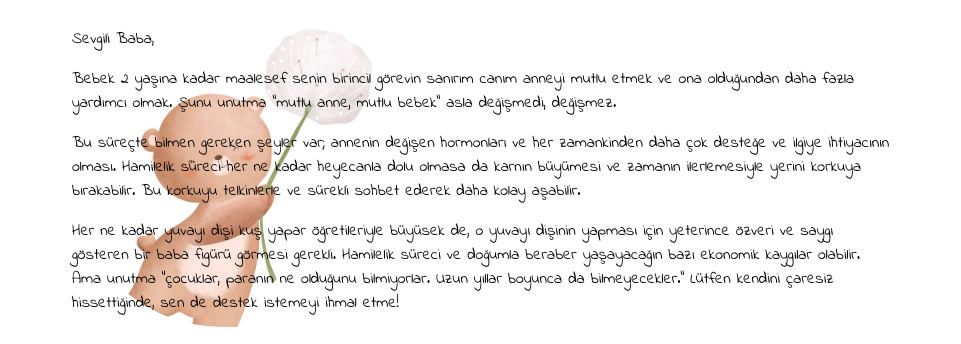
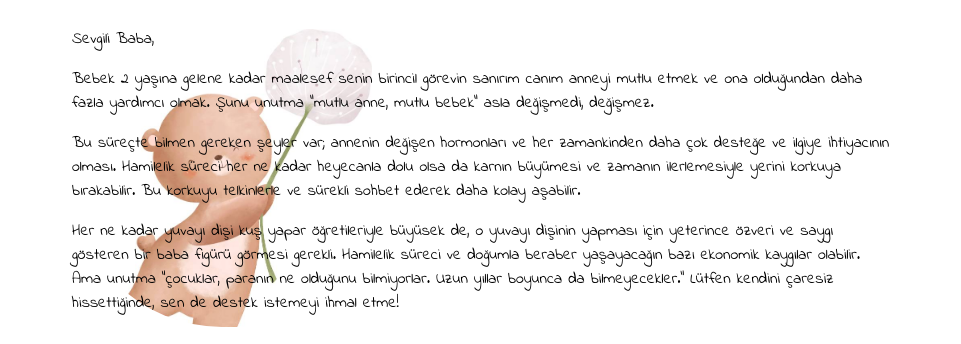
Before and after one commit to ozlemkayasaroglu/welcomebabe, a plain HTML site: page dad.html in a window 1280 px wide. Shown: the part 312-656 px from the top of the page, without its empty margins (158-1119 px from the left). Drawn offline with Linux system fonts and the light colour scheme; a web font is replaced by a local one.

Commit message:
Update dad.html
updated daddy text

```diff
--- a/dad.html
+++ b/dad.html
@@ -30,8 +30,8 @@
     <div class="containerList">
         <div class="rowDad">
           <p>Sevgili Baba,</p>
-          <p>Bebek 2 yaşına kadar maalesef senin birincil görevin sanırım canım anneyi mutlu etmek ve ona olduğundan daha fazla yardımcı olmak. Şunu unutma "mutlu anne, mutlu bebek" asla değişmedi, değişmez.</p>
-          <p>Bu süreçte bilmen gereken şeyler var; annenin değişen hormonları ve her zamankinden daha çok desteğe ve ilgiye ihtiyacının olması. Hamilelik süreci her ne kadar heyecanla dolu olmasa da karnın büyümesi ve zamanın ilerlemesiyle yerini korkuya bırakabilir. Bu korkuyu telkinlerle ve sürekli sohbet ederek daha kolay aşabilir.</p>
+          <p>Bebek 2 yaşına gelene kadar maalesef senin birincil görevin sanırım canım anneyi mutlu etmek ve ona olduğundan daha fazla yardımcı olmak. Şunu unutma "mutlu anne, mutlu bebek" asla değişmedi, değişmez.</p>
+          <p>Bu süreçte bilmen gereken şeyler var; annenin değişen hormonları ve her zamankinden daha çok desteğe ve ilgiye ihtiyacının olması. Hamilelik süreci her ne kadar heyecanla dolu olsa da karnın büyümesi ve zamanın ilerlemesiyle yerini korkuya bırakabilir. Bu korkuyu telkinlerle ve sürekli sohbet ederek daha kolay aşabilir.</p>
           <p>Her ne kadar yuvayı dişi kuş yapar öğretileriyle büyüsek de, o yuvayı dişinin yapması için yeterince özveri ve saygı gösteren bir baba figürü görmesi gerekli. Hamilelik süreci ve doğumla beraber yaşayacağın bazı ekonomik kaygılar olabilir. Ama unutma "çocuklar, paranın ne olduğunu bilmiyorlar. Uzun yıllar boyunca da bilmeyecekler." Lütfen kendini çaresiz hissettiğinde, sen de destek istemeyi ihmal etme! </p>
           <p> </p>
         </div>
```
